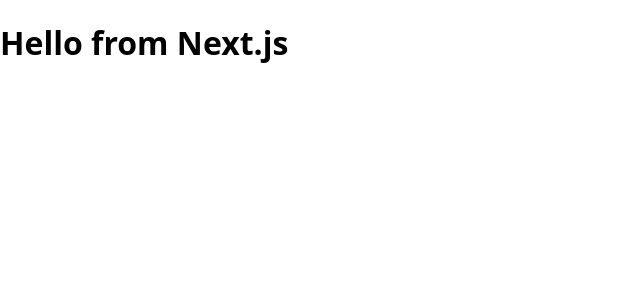
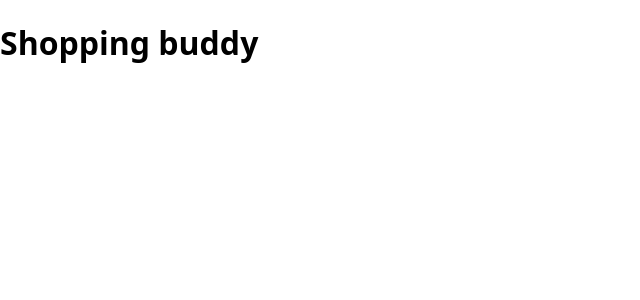
Before and after one commit to natush-NO/shopping-buddy, a Next.js app: page / in a window 1280 px wide. Shown: the top 300 px of the page, without its empty margins (0-640 px from the left). Built offline with nearby package versions, Linux system fonts and the light colour scheme.

Commit message:
Change title

```diff
--- a/pages/index.js
+++ b/pages/index.js
@@ -1,7 +1,7 @@
 export default function HomePage() {
   return (
     <div>
-      <h1>Hello from Next.js</h1>
+      <h1>Shopping buddy</h1>
     </div>
   );
 }
```
Also changed, not shown: 1 other file (tests, documents, lock files or other folders).
